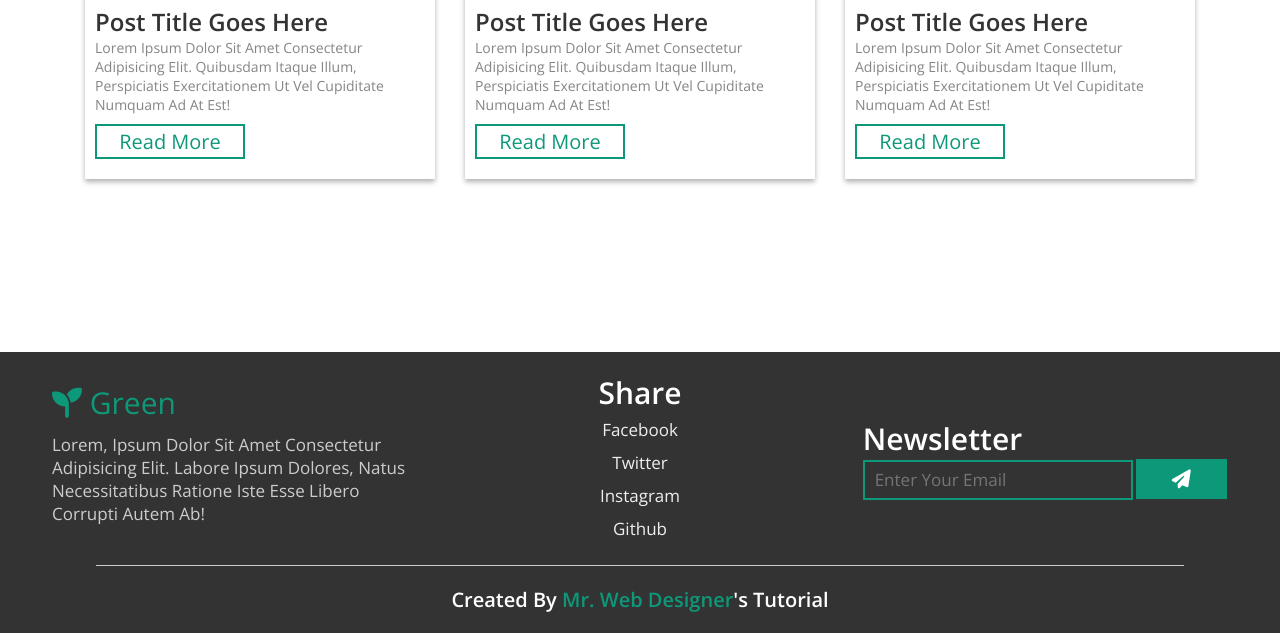
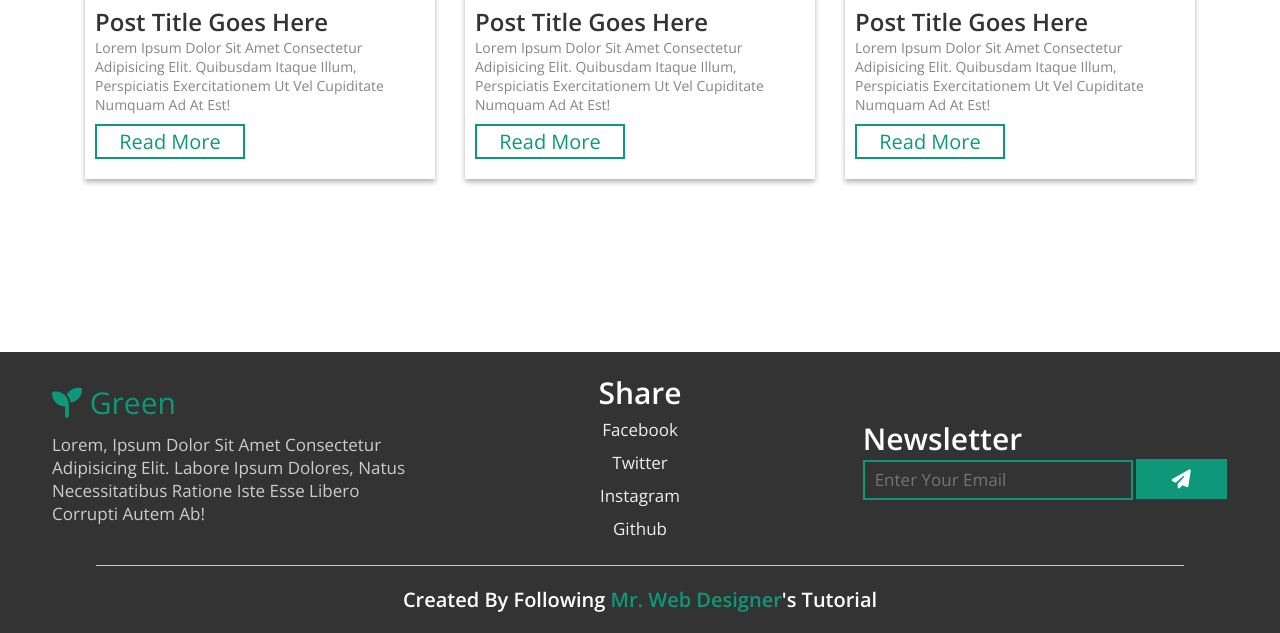
Before and after one commit to Tanmay810-glitch/Save_Nature_Website, a plain HTML site: page index.html in a window 1280 px wide. Shown: the part 4477-5110 px from the top of the page. Drawn offline with nearby package versions, Linux system fonts and the light colour scheme.

Commit message:
Minor fixes

```diff
--- a/index.html
+++ b/index.html
@@ -353,7 +353,7 @@
         </div>
     </div>
 
-    <h1 class="credit">created by <a href="https://www.youtube.com/watch?v=Wc3QaMZfBk0">mr. web designer</a>'s tutorial</h1>
+    <h1 class="credit">created by following <a href="https://www.youtube.com/watch?v=Wc3QaMZfBk0">mr. web designer</a>'s tutorial</h1>
 </section>
 <!-- footer section ends -->
 
```
